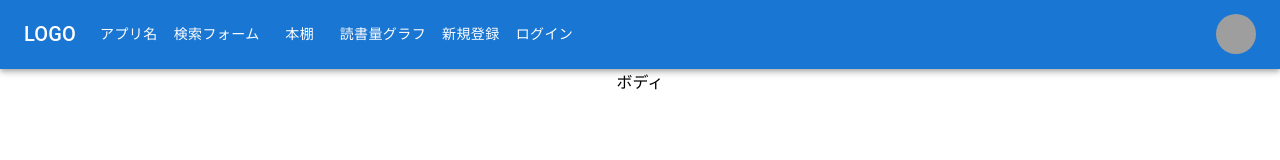
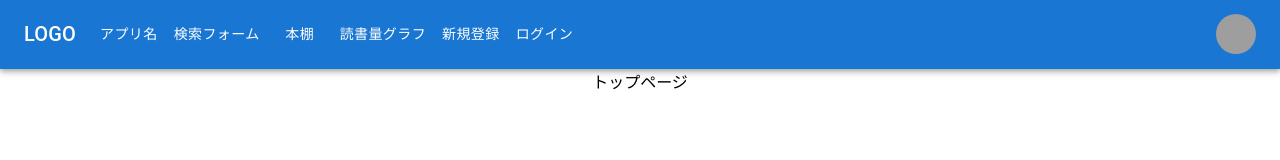
Before and after one commit to ryota1116/stacked_books_ui, a React (Create React App) app: page / in a window 1280 px wide. Shown: the top 160 px of the page. Built offline with nearby package versions, Linux system fonts and the light colour scheme; grey boxes are pictures that could not be loaded.

Commit message:
ディレクトリ構成、ファイル名を整理

```diff
--- a/src/App.js
+++ b/src/App.js
@@ -1,5 +1,6 @@
 import Button from '@mui/material/Button'
-import Header from './Components/page/Header';
+import Header from './components/Header';
+import { TopPage } from './components/TopPage';
 import './App.css';
 
 function App() {
@@ -10,9 +11,7 @@ function App() {
       </header>
 
       <body>
-        <div>
-          ボディ
-        </div>
+        <TopPage />
       </body>
     </div>
   );
--- a/src/Components/page/Top.page.tsx
+++ b/src/components/TopPage/index.js
@@ -1,4 +1,4 @@
-export const Top = () => {
+export const TopPage = () => {
     return (
         <div>
             トップページ
--- a/src/pages/index.ts
+++ /dev/null
@@ -1 +0,0 @@
-import { TopPage } from '@/Components/page/Top'
```
Also changed, not shown: src/Components/page/Top.tsx (deleted, +0 -7 lines), src/components/Header/index.js (renamed from src/Components/page/Header.js).
